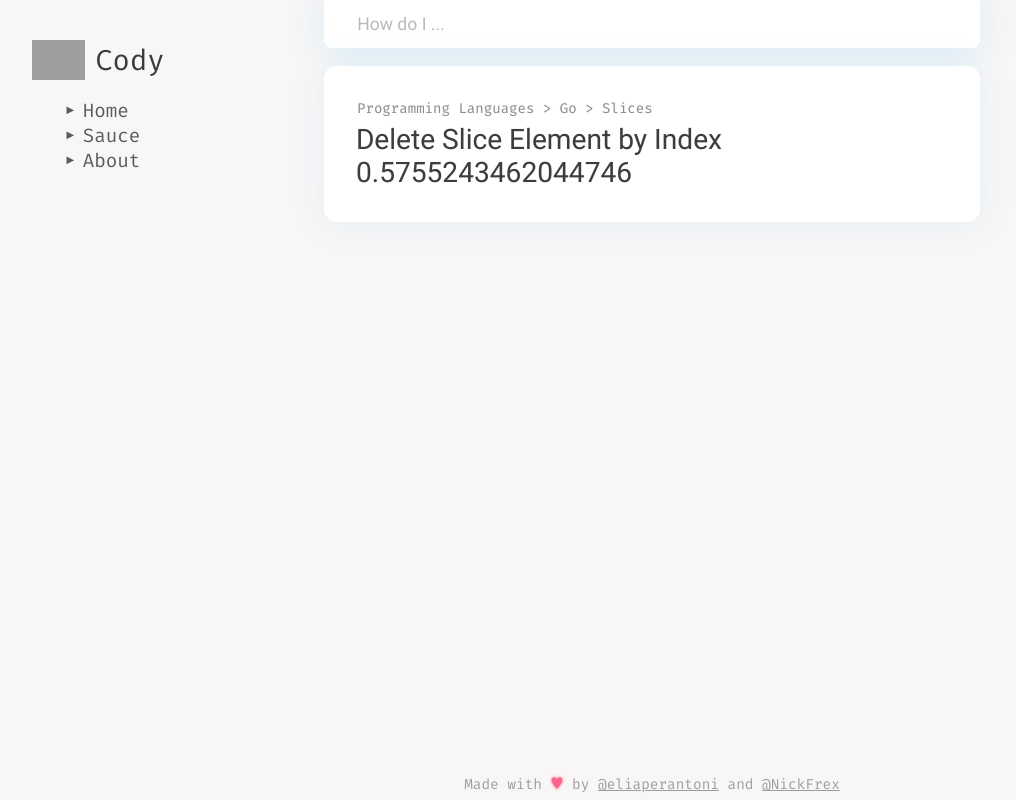
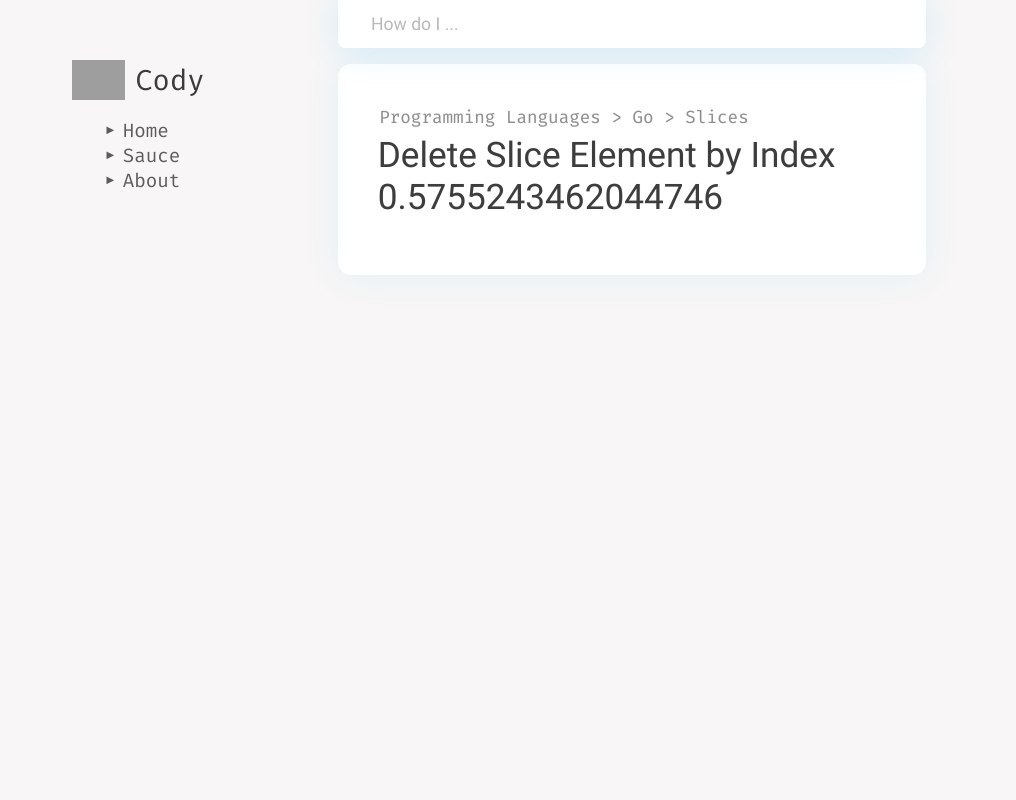
Before and after one commit to eliaperantoni/cody, a Vue app in the folder web/: page / in a window 1280 px wide. Shown: the whole page, without its empty margins (8-1024 px from the left). Built offline with nearby package versions, Linux system fonts and the light colour scheme; grey boxes are pictures that could not be loaded.

Commit message:
I kinda hate CSS tbh

```diff
--- a/web/src/App.vue
+++ b/web/src/App.vue
@@ -1,34 +1,26 @@
 <template>
   <div id="app">
-    <title>Cody - {{query}}</title>
+    <Sidebar />
 
-    <div class="left">
-      <Sidebar />
+    <div class="header-container">
+      <Header v-model="query" @input="search" />
     </div>
 
-    <div class="center">
-      <header>
-        <input type="text" placeholder="How do I ..." v-model="query" @input="search" />
-      </header>
-
-      <div class="content">
-        <transition appear name="card">
-          <Card v-if="showCard" :card="card" :key="card.title" />
-        </transition>
-
-        <transition name="hint">
-          <Hint v-if="!showCard" />
-        </transition>
-      </div>
-
-      <Footer />
+    <div class="content">
+      <transition appear name="content" mode="out-in">
+        <Card v-if="showCard" :card="card" :key="card.title" />
+        <Hint v-else />
+      </transition>
     </div>
 
-    <div class="right"></div>
+    <transition name="footer">
+      <Footer v-if="query != ''" />
+    </transition>
   </div>
 </template>
 
 <script>
+import Header from "./components/Header.vue";
 import Card from "./components/Card.vue";
 import Hint from "./components/Hint.vue";
 import Sidebar from "./components/Sidebar.vue";
@@ -38,7 +30,7 @@ import { debounce, isEmpty } from "lodash";
 
 export default {
   name: "app",
-  components: { Card, Hint, Sidebar, Footer },
+  components: { Card, Hint, Sidebar, Footer, Header },
   data() {
     return {
       query: "",
@@ -74,6 +66,15 @@ export default {
 </script>
 
 <style lang="scss">
+%center {
+  min-width: 540px;
+  width: 46%;
+  @media screen and (orientation: portrait) {
+    width: 100%;
+    min-width: auto;
+  }
+}
+
 @font-face {
   font-family: Roboto;
   src: url("../assets/fonts/roboto.ttf");
@@ -84,89 +85,49 @@ export default {
   src: url("../assets/fonts/firaCode.woff2");
 }
 
+body {
+  background: #f8f6f6;
+  margin: 0;
+  position: relative;
+}
+
 html,
-body,
-#app {
-  height: 100%;
-  width: 100%;
-  margin: 0;
-  padding: 0;
-  background: #f8f6f6;
+body {
+  min-height: 100vh;
 }
 
 #app {
+  padding: 4em 0 6em 0;
+  overflow-x: hidden;
+}
+
+.header-container {
+  position: fixed;
+  top: 0;
+  left: 0;
+  right: 0;
   display: flex;
   flex-direction: row;
-  align-items: stretch;
-
-  .left,
-  .right {
-    flex: 4;
-  }
-
-  @media screen and (orientation: portrait) {
-    .left,
-    .right {
-      visibility: hidden;
-    }
-  }
-
-  .center {
-    flex: 9;
+  justify-content: center;
+  z-index: 10;
+  .header {
+    @extend %center;
   }
 }
 
-.left {
-  padding: 40px 0 0 40px;
-}
+.sidebar {
+  position: fixed;
+  top: 60px;
+  left: 80px;
 
-.center {
-  display: flex;
-  flex-direction: column;
-  align-items: stretch;
-  .content {
-    flex: 1;
-  }
-}
-
-.center > header {
-  display: flex;
-  flex-direction: row;
-  background: white;
-  border-radius: 0 0 8px 8px;
-  box-shadow: 0 1px 37px rgba(0, 177, 255, 0.16);
-  margin-bottom: 18px;
-
-  input {
-    flex: 1;
-    font-size: 1.1em;
-    font-family: Roboto;
-    font-weight: 200;
-    background: transparent;
-    border: none;
-    outline-width: 0;
-    padding: 0.8em 1.9em;
-    color: #979797;
-
-    &::placeholder {
-      opacity: 0.5;
-    }
+  @media screen and (orientation: portrait) {
+    display: none;
   }
 }
 
 .content {
-  position: relative;
-  flex: 1;
-  .card,
-  .hint {
-    position: absolute;
-  }
-  .card {
-    top: 0;
-  }
-  .hint {
-    top: 20%;
-  }
+  @extend %center;
+  margin: 0 auto;
 }
 
 .card,
@@ -175,50 +136,24 @@ body,
   box-sizing: border-box;
 }
 
-.card {
-  overflow: hidden;
-  font-size: 1vw;
+.footer {
+  position: absolute;
+  bottom: 24px;
+  left: 0;
+  right: 0;
+  text-align: center;
 }
 
-.hint {
-  transform: rotate(-6deg);
-  font-size: 1vw;
+.content .hint {
+  transform: rotate(-12deg);
+  margin-top: 10vh;
 }
 
 .content {
-  .card {
-    z-index: 2;
-  }
-  .hint {
-    z-index: 1;
-  }
-}
-
-.footer {
-  padding: 4px;
-  text-align: center;
-  opacity: 0.7;
-  font-size: 0.9em;
-}
-
-.card {
   &-enter {
-    opacity: 0;
-    transform: translateY(-20px);
+    opacity: 0.7;
     &-to {
       opacity: 1;
-      transform: translateY(0);
-    }
-    &-active {
-      transition: all 0.1s ease-in-out;
-    }
-  }
-  &-leave {
-    opacity: 1;
-    transform: translateY(0);
-    &-to {
-      opacity: 0;
-      transform: translateY(30px);
     }
     &-active {
       transition: all 0.1s ease-in-out;
@@ -226,10 +161,12 @@ body,
   }
 }
 
-.hint {
+.footer {
   &-enter {
     opacity: 0;
+    transform: translateY(10px);
     &-to {
+      transform: translateY(0);
       opacity: 1;
     }
     &-active {
@@ -237,8 +174,10 @@ body,
     }
   }
   &-leave {
+    transform: translateY(0);
     opacity: 1;
     &-to {
+      transform: translateY(10px);
       opacity: 0;
     }
     &-active {
--- a/web/src/components/Card.vue
+++ b/web/src/components/Card.vue
@@ -9,6 +9,7 @@
       </nav>
 
       <h1>{{card.title}}</h1>
+      <p></p>
     </header>
   </article>
 </template>
@@ -26,11 +27,13 @@ article {
   border-radius: 13px;
   box-shadow: 0 1px 37px rgba(0, 177, 255, 0.09);
   padding: 2.6em;
+}
 
 header {
   > nav,
   > h1 {
     text-shadow: 0 0.4px 1px rgba(0, 0, 0, 0.1);
+  }
 }
 
 nav {
@@ -55,6 +58,4 @@ article {
   margin: 0;
   margin-left: -0.04em;
 }
-  }
-}
 </style>
--- /dev/null
+++ b/web/src/components/Header.vue
@@ -0,0 +1,43 @@
+<template>
+  <div class="header">
+    <input
+      type="text"
+      placeholder="How do I ..."
+      :value="value"
+      @input="$emit('input', $event.target.value)"
+    />
+  </div>
+</template>
+
+<script>
+export default {
+  props: ["value"],
+  name: "header"
+};
+</script>
+
+<style lang="scss" scoped>
+.header {
+  display: flex;
+  flex-direction: row;
+  background: white;
+  border-radius: 0 0 8px 8px;
+  box-shadow: 0 1px 37px rgba(0, 177, 255, 0.16);
+
+  input {
+    flex: 1;
+    font-size: 1.1em;
+    font-family: Roboto;
+    font-weight: 200;
+    background: transparent;
+    border: none;
+    outline-width: 0;
+    padding: 0.8em 1.9em;
+    color: #979797;
+
+    &::placeholder {
+      opacity: 0.5;
+    }
+  }
+}
+</style>
```
Lines whose indentation alone changed are shown as unchanged.
